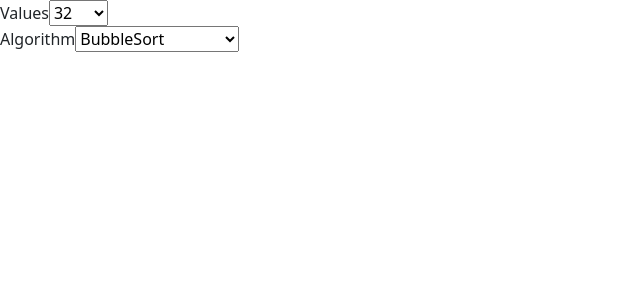
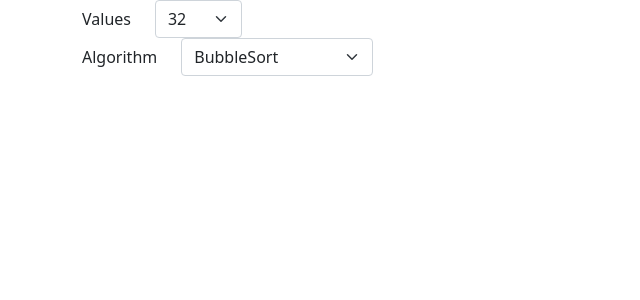
Before and after one commit to nimeji/sorting-algorithm-visualizer, a React (Create React App) app: page / in a window 1280 px wide. Shown: the top 300 px of the page, without its empty margins (0-640 px from the left). Built offline with nearby package versions, Linux system fonts and the light colour scheme.

Commit message:
updated for bootstrap

```diff
--- a/src/components/LabeledSelect/LabeledSelect.tsx
+++ b/src/components/LabeledSelect/LabeledSelect.tsx
@@ -1,4 +1,5 @@
-import { ReactNode } from "react"
+import { ReactNode, useState } from "react"
+import { Col, Container, Row } from "react-bootstrap";
 
 type LabeledSelectProps = {
   text?: string;
@@ -8,16 +9,34 @@ type LabeledSelectProps = {
   children?: ReactNode;
 }
 
+const idGenerator = function*() {
+  let i = 0;
+  while(true) {
+    yield i++;
+  }
+}();
+
+const getId = () => idGenerator.next().value;
+
 export function LabeledSelect({text, value, onChange, disabled=false, children}: LabeledSelectProps) {
 
-  const title = text ? <span>{text}</span> : undefined;
+  const [id] = useState(getId());
+
+  const label = text ? <Col xs="6"><label htmlFor={`LabeledSelect-${id}`} className="form-label col-form-label">{text}</label></Col> : undefined;
 
   return (
-    <div>
-      {title}
-      <select value={value} onChange={onChange} disabled={disabled}>
-        {children}
-      </select>
-    </div>
+    <Container>
+      <Row>
+        <Col xs="6" md="auto">
+          <label htmlFor={`LabeledSelect-${id}`} className="form-label col-form-label">{text}</label>
+        </Col>
+        <Col xs="6" md="auto">
+          <select id={`LabeledSelect-${id}`} className="form-select" value={value} onChange={onChange} disabled={disabled}>
+            {children}
+          </select>
+        </Col>
+      </Row>
+    </Container>
+
   );
 }
```
Also changed, not shown: 1 other file (tests, documents, lock files or other folders).
